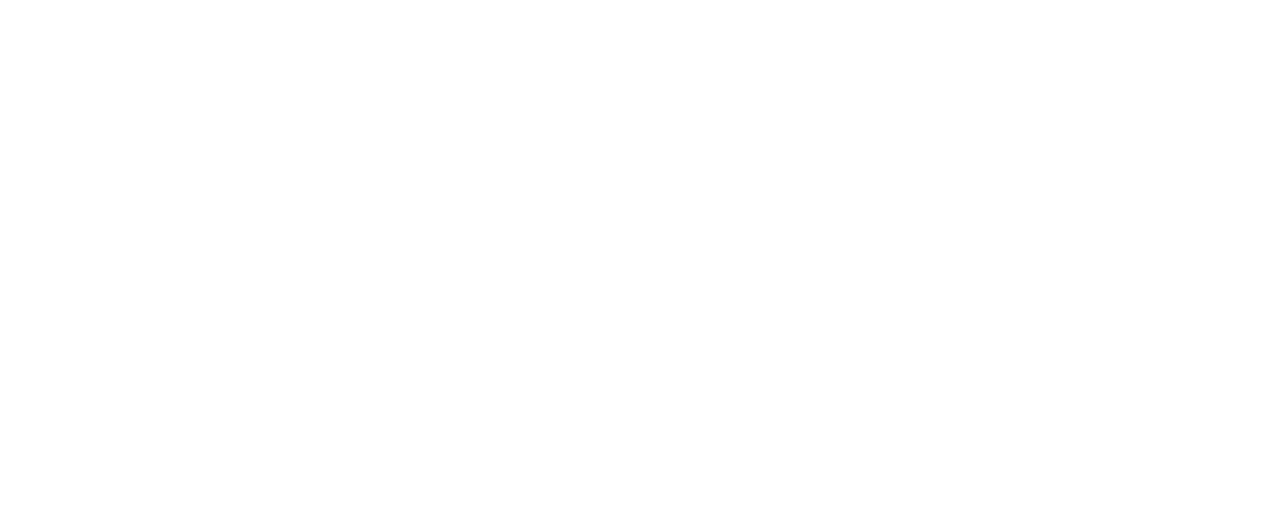
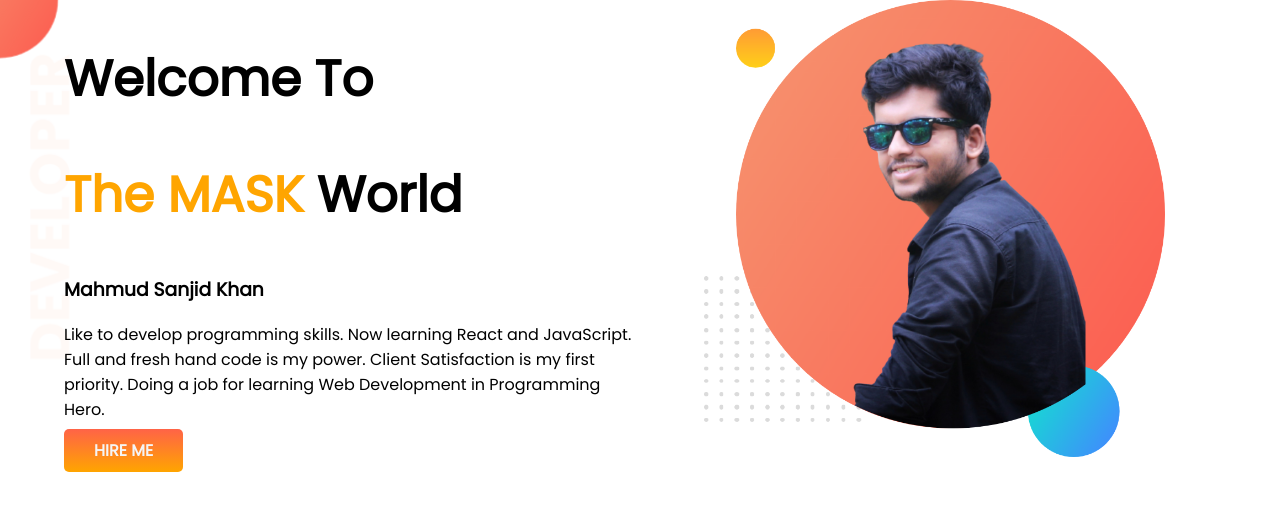
Before and after one commit to Sanjidk/developer-portfolio, a plain HTML site: page index.html in a window 1280 px wide. Drawn offline with Linux system fonts and the light colour scheme.

Commit message:
half banner done

```diff
--- a/index.html
+++ b/index.html
@@ -5,9 +5,32 @@
   <meta http-equiv="X-UA-Compatible" content="IE=edge">
   <meta name="viewport" content="width=device-width, initial-scale=1.0">
   <title>Sanjid Portfolio</title>
-<link rel="stylesheet" href="style.css">
+    <link rel="preconnect" href="https://fonts.googleapis.com">
+    <link rel="preconnect" href="https://fonts.gstatic.com" crossorigin>
+    <link href="https://fonts.googleapis.com/css2?family=Poppins&display=swap" rel="stylesheet">
+    <link rel="stylesheet" href="style.css">
 </head>
 <body>
 
+<section class="top-pic">
+  <div class="half-width">
+    <h1> Welcome To</h1>
+  <h1> <span class="mask"> The MASK</span> World</h1>
+
+  <h3> Mahmud Sanjid Khan</h3>
+  <p> Like to develop programming skills. Now learning React and JavaScript. Full and fresh hand code is my power. Client Satisfaction is my first priority. Doing a job for learning Web Development in Programming Hero.</p>
+<a class="link-button" target="blank" href="">HIRE ME</a>
+
+</div>
+
+  <div class="half-width">
+    <img src="images/sanju-bg.png" alt="">
+  </div>
+</section>
+
+
+
+
+
 </body>
 </html>
--- a/style.css
+++ b/style.css
@@ -0,0 +1,39 @@
+body {
+  font-family: "Poppins", sans-serif;
+  margin: 0;
+}
+
+h1 {
+  font-size: 50px;
+}
+
+.mask {
+  color: orange;
+}
+
+section {
+  display: flex;
+}
+
+.top-pic{
+  background-image: url(images/top-banner.png);
+  background-repeat: no-repeat;
+}
+
+.half-width {
+  width: 50%;
+  padding-left: 5%;
+}
+
+.half-width img {
+  width: 80%;
+}
+
+.link-button {
+  color: whitesmoke;
+  background-image: linear-gradient(tomato, orange);
+  padding: 10px 30px;
+  text-decoration: none;
+  border-radius: 5px;
+  font-weight: 700;
+}
```
Also changed, not shown: images/dream-bg.png (added), images/exp-bg.png (added), images/jhankar.png (added), images/jhankar2.png (added), images/my-bg.png (added), images/my-bg2.png (added), images/sanji-bg.png (added), images/sanju-bg.png (added), images/top-banner.png (added), 7 other files.
